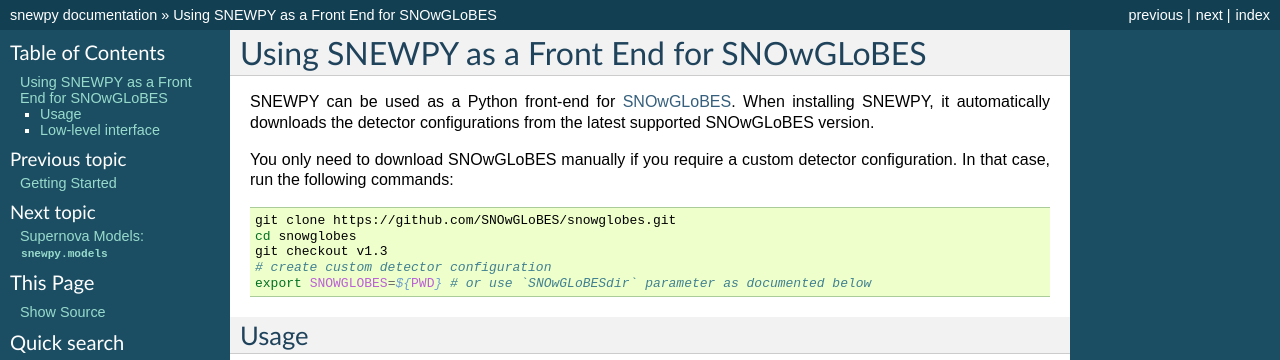
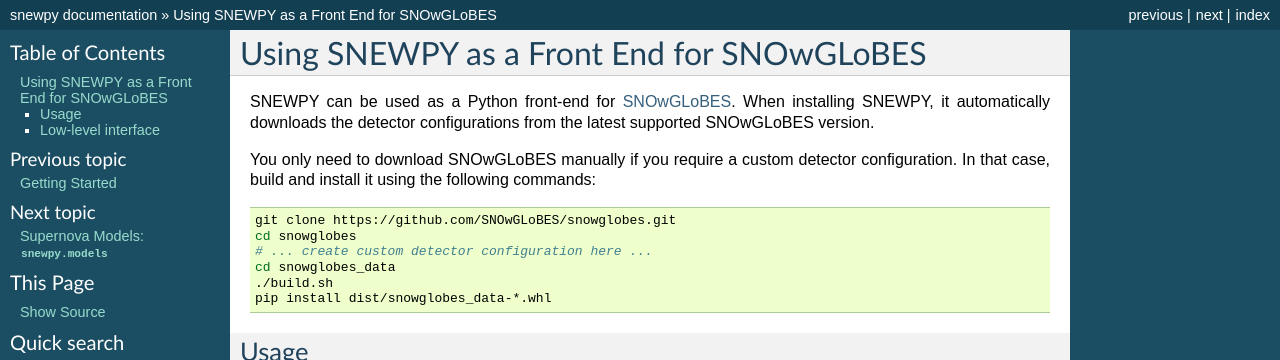
Before and after one commit to SNEWS2/snewpy, a Sphinx documentation site: the page built from doc/source/snowglobes.rst, in a window 1280 px wide, cut to the strip 0-360 px from the top of the page. Built offline with Sphinx 7.4.7, drawn with Linux system fonts in a browser that asks for light colours; the version number could not be read and is left out.

Commit message:
update documentation

```diff
--- a/doc/source/snowglobes.rst
+++ b/doc/source/snowglobes.rst
@@ -7,15 +7,16 @@
 from the latest supported SNOwGLoBES version.
 
 You only need to download SNOwGLoBES manually if you require a custom detector
-configuration. In that case, run the following commands:
+configuration. In that case, build and install it using the following commands:
 
 .. code-block:: bash
 
    git clone https://github.com/SNOwGLoBES/snowglobes.git
    cd snowglobes
-   git checkout v1.3
-   # create custom detector configuration
-   export SNOWGLOBES=${PWD} # or use `SNOwGLoBESdir` parameter as documented below
+   # ... create custom detector configuration here ...
+   cd snowglobes_data
+   ./build.sh
+   pip install dist/snowglobes_data-*.whl
 
 
 Usage
```
Also changed, not shown: doc/source/contributing.rst (+4 -8 lines).
